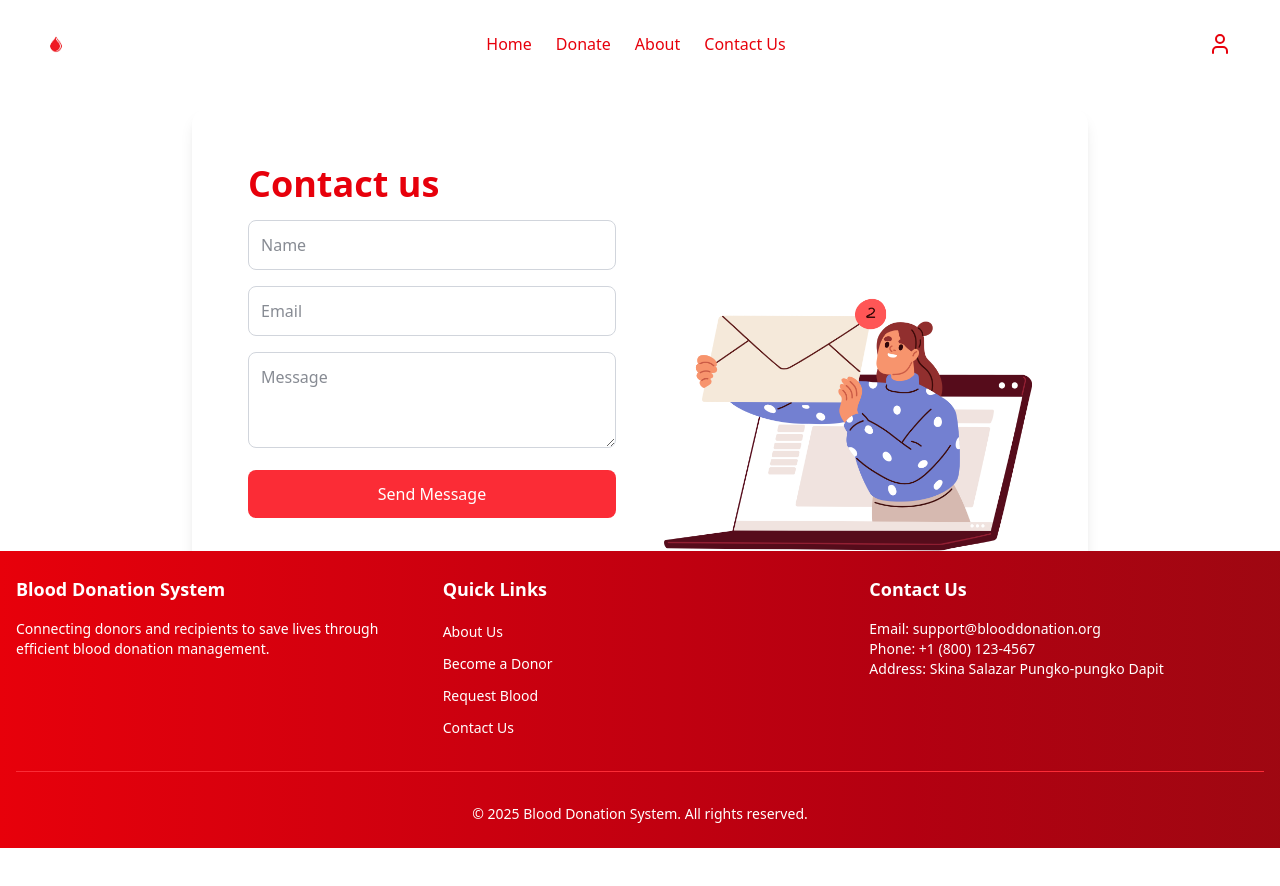
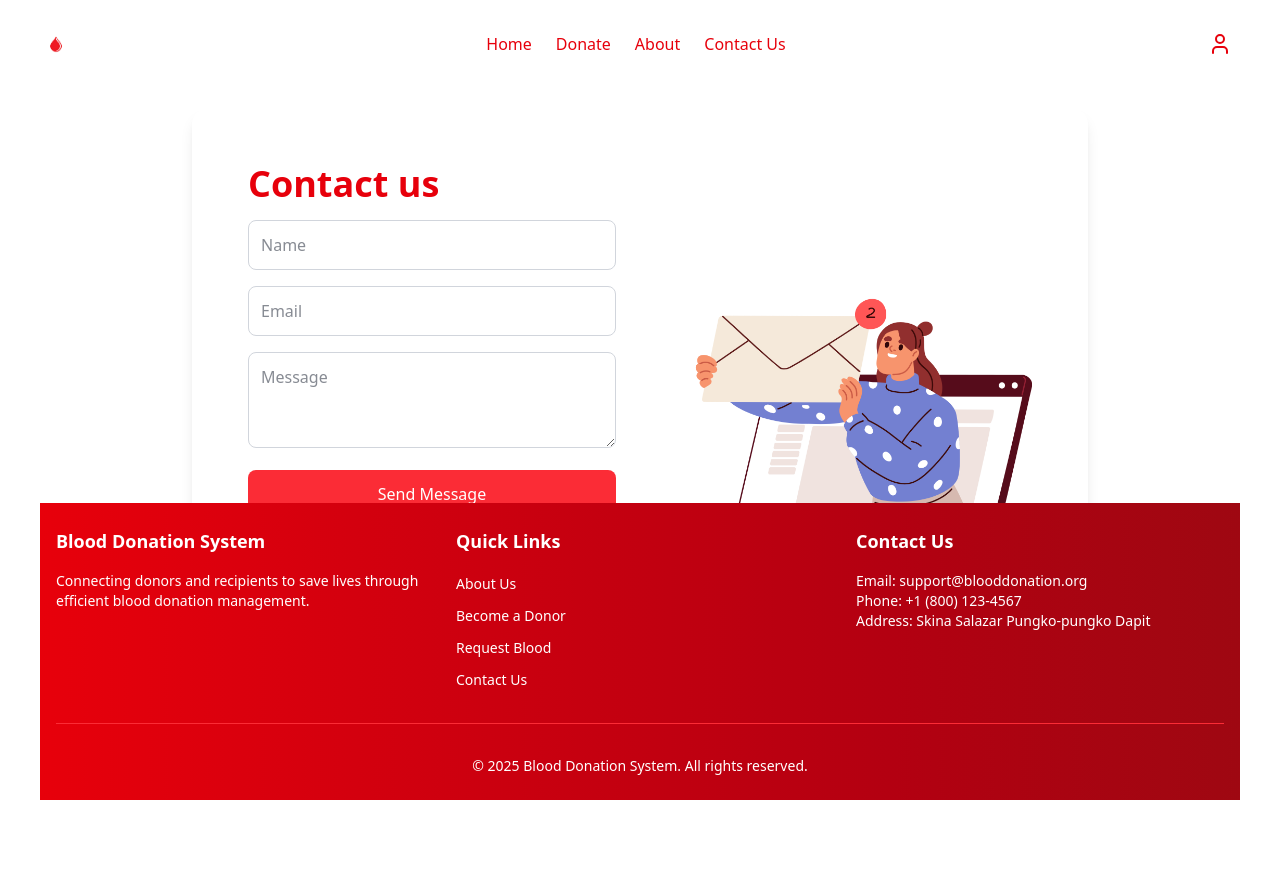
Before and after one commit to q-allen/blood-donation, a Next.js app: page /Contact in a window 1280 px wide. Shown: the top 886 px of the page. Before the commit the page ends 848 px from the top, so only its background shows below. Built offline with nearby package versions, Linux system fonts and the light colour scheme; no server answers.

Commit message:
Changes in UI

```diff
--- a/src/app/About/page.tsx
+++ b/src/app/About/page.tsx
@@ -86,7 +86,7 @@ const About: React.FC = () => {
       </main>
 
       {/* Footer */}
-      <div className="absolute bottom-0 left-0 w-full">
+      <div className="absolute bottom-0 left-0 w-full sticky">
         <Footer />
       </div>
     </motion.div>
--- a/src/app/Contact/page.tsx
+++ b/src/app/Contact/page.tsx
@@ -84,7 +84,7 @@ const ContactUs = () => {
         </motion.div>
       </div>
       {/* Footer */}
-      <div className="absolute bottom-0 left-0 w-full">
+      <div className="absolute bottom-0 left-0 w-full sticky">
         <Footer />
       </div>
     </motion.div>
```
